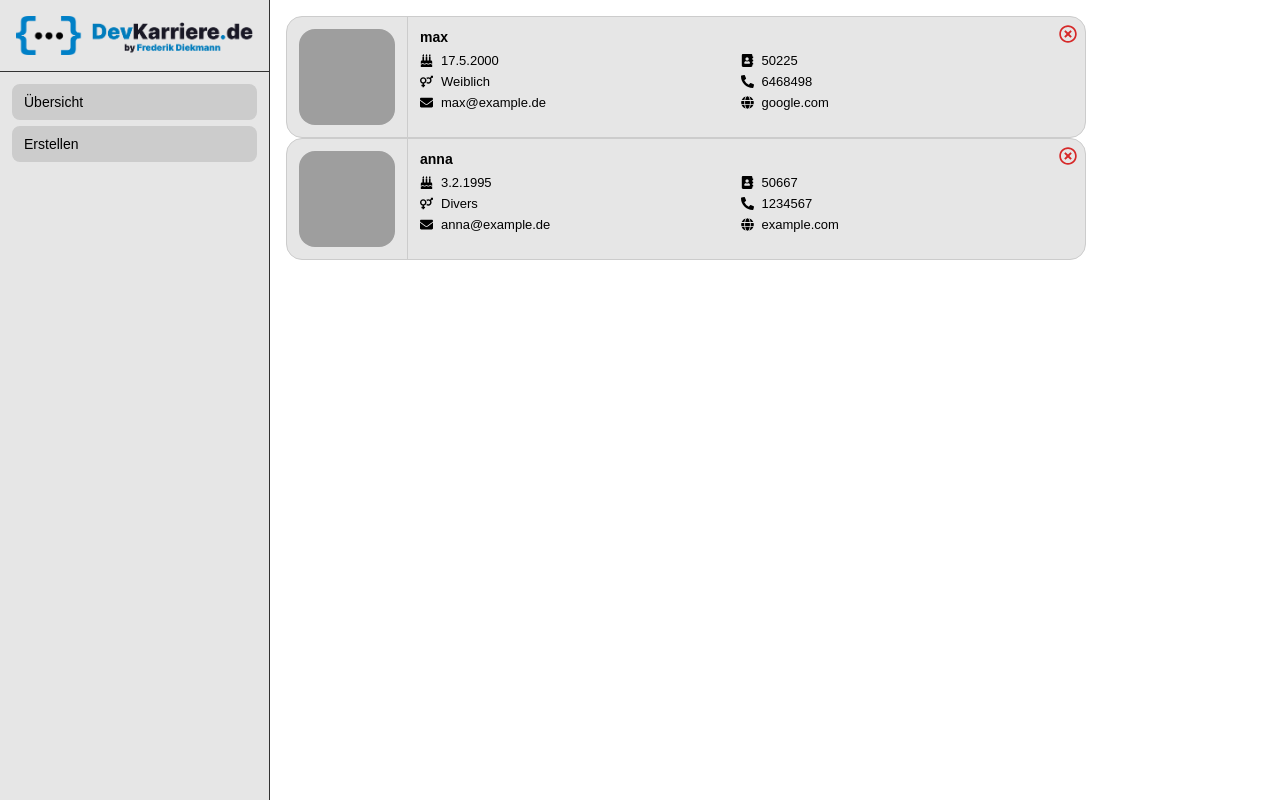
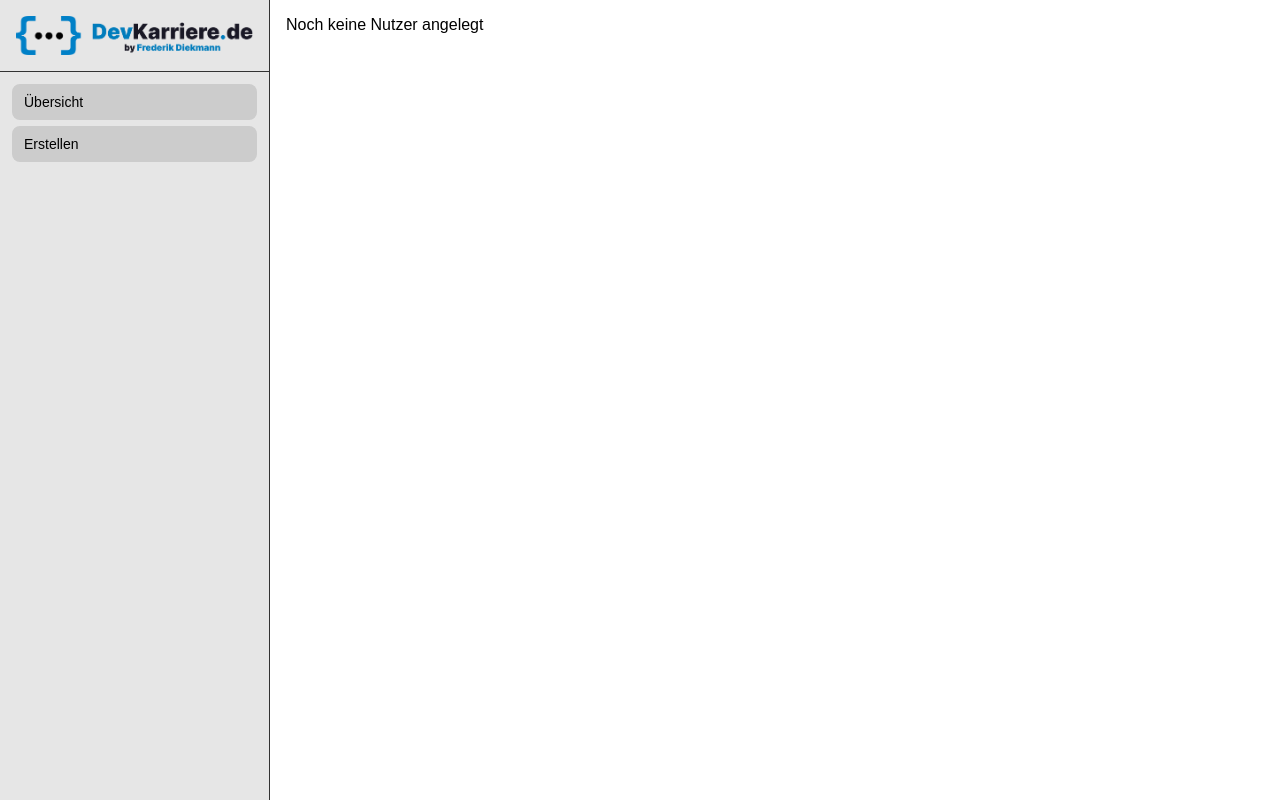
Before and after one commit to Suzu-glitch/Nutzerverwaltung, a React (Vite) app: page /overview in a window 1280 px wide. Built offline with nearby package versions, Linux system fonts and the light colour scheme; grey boxes are pictures that could not be loaded.

Commit message:
Show users from context in overview

```diff
--- a/src/style.scss
+++ b/src/style.scss
@@ -3,3 +3,4 @@
 @use "styles/sidebar";
 @use "styles/userform";
 @use "styles/usercard";
+@use "styles/overview";
--- /dev/null
+++ b/src/styles/_overview.scss
@@ -0,0 +1,5 @@
+.overview {
+  display: flex;
+  flex-direction: column;
+  gap: 12px;
+}
--- a/src/views/overview/Overview.tsx
+++ b/src/views/overview/Overview.tsx
@@ -1,33 +1,17 @@
+import { useContext } from "react";
+import { UserContext } from "../../context/UserContext";
 import UserCard from "./components/usercard/UserCard";
-import type { User } from "../../types/User";
-
-const SAMPLE_USERS: User[] = [
-  {
-    id: "1",
-    username: "max",
-    dateOfBirth: "2000-05-17",
-    gender: "Weiblich",
-    email: "max@example.de",
-    postalAddress: "50225",
-    phoneNumber: "6468498",
-    website: "google.com",
-  },
-  {
-    id: "2",
-    username: "anna",
-    dateOfBirth: "1995-02-03",
-    gender: "Divers",
-    email: "anna@example.de",
-    postalAddress: "50667",
-    phoneNumber: "1234567",
-    website: "example.com",
-  },
-];
 
 function Overview() {
+  const { users } = useContext(UserContext);
+
+  if (users.length === 0) {
+    return <p>Noch keine Nutzer angelegt</p>;
+  }
+
   return (
     <section className="overview">
-      {SAMPLE_USERS.map((user) => (
+      {users.map((user) => (
         <UserCard key={user.id} user={user} />
       ))}
     </section>
```
